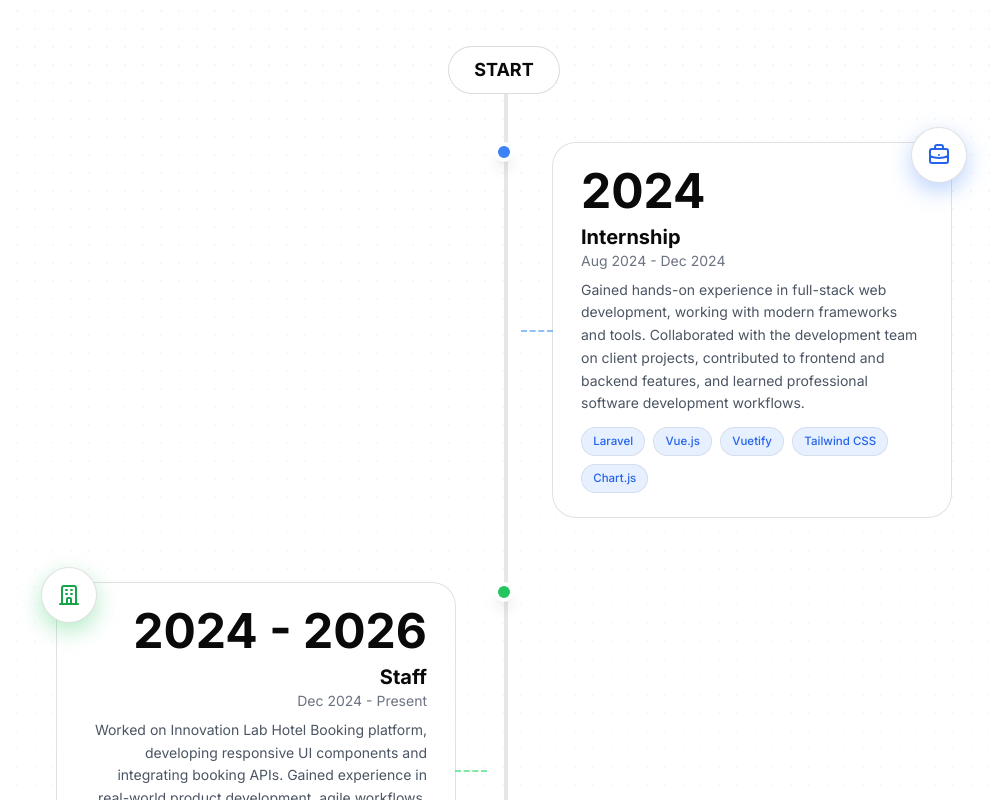
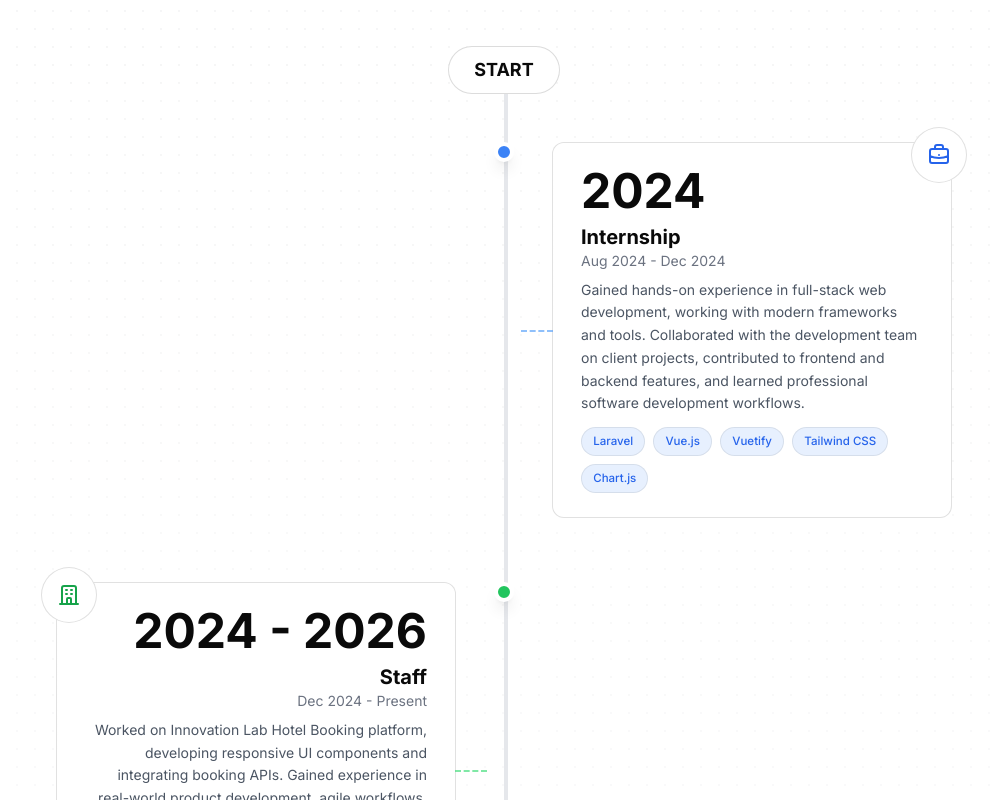
Before and after one commit to koeuk/Portfolio, a Nuxt app: page / in a window 1280 px wide. Shown: the part 4660-5460 px from the top of the page, without its empty margins (136-1142 px from the left). Built offline with nearby package versions, Linux system fonts and the light colour scheme.

Commit message:
style: update glass card border radius and remove icon shadows in WorkExperience component

```diff
--- a/components/WorkExperience.vue
+++ b/components/WorkExperience.vue
@@ -108,7 +108,7 @@ const { isVisible, elementRef } = useScrollAnimation()
    ───────────────────────────────────────────── */
 .glass-card {
   position: relative;
-  border-radius: 24px;
+  border-radius: 0.75rem;
   padding: 1.5rem 1.75rem;
   isolation: isolate;
   background: #ffffff;
@@ -193,8 +193,8 @@ const { isVisible, elementRef } = useScrollAnimation()
   transition: transform 0.5s cubic-bezier(0.22, 1, 0.36, 1);
 }
 
-.glass-icon-blue { box-shadow: inset 0 1px 1px rgba(255, 255, 255, 0.8), 0 8px 22px rgba(59, 130, 246, 0.35); }
-.glass-icon-green { box-shadow: inset 0 1px 1px rgba(255, 255, 255, 0.8), 0 8px 22px rgba(34, 197, 94, 0.35); }
+.glass-icon-blue { box-shadow: none; }
+.glass-icon-green { box-shadow: none; }
 
 .glass-card:hover .glass-icon { transform: scale(1.08) rotate(-3deg); }
 
```
